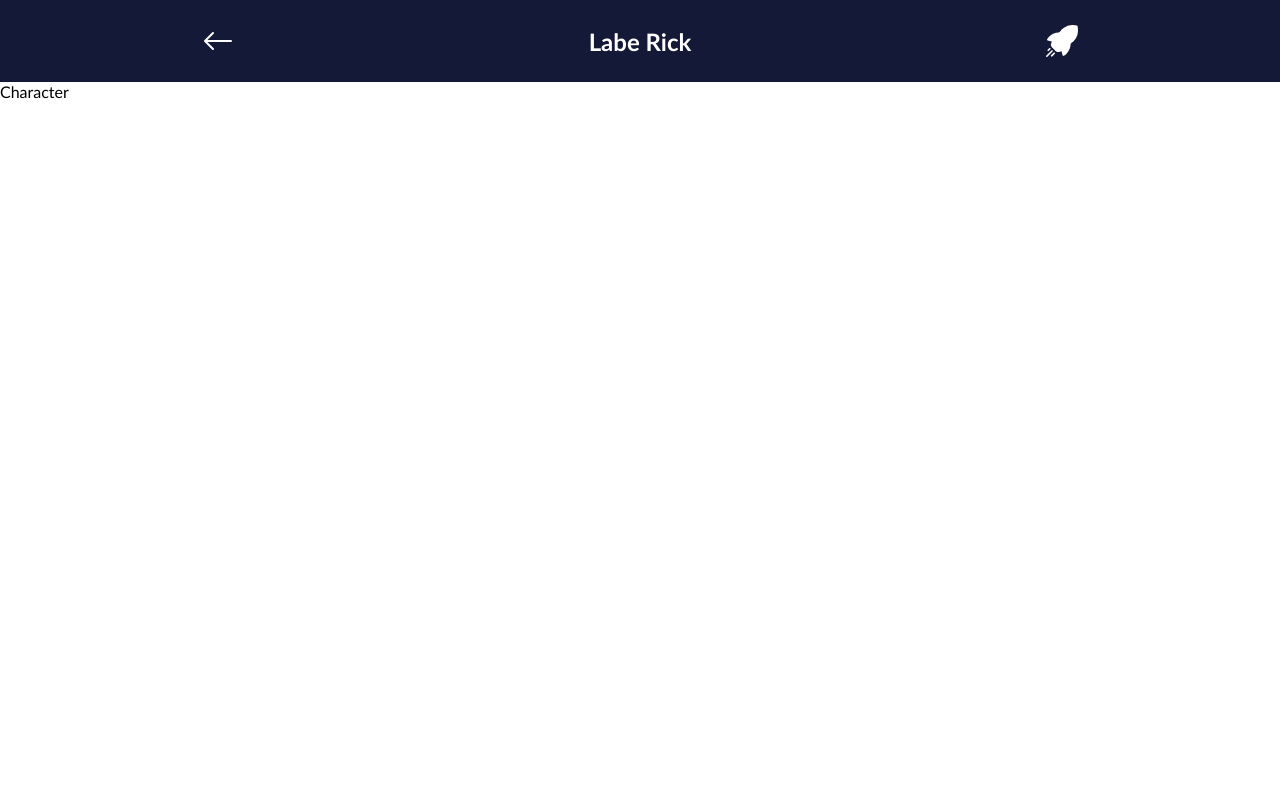
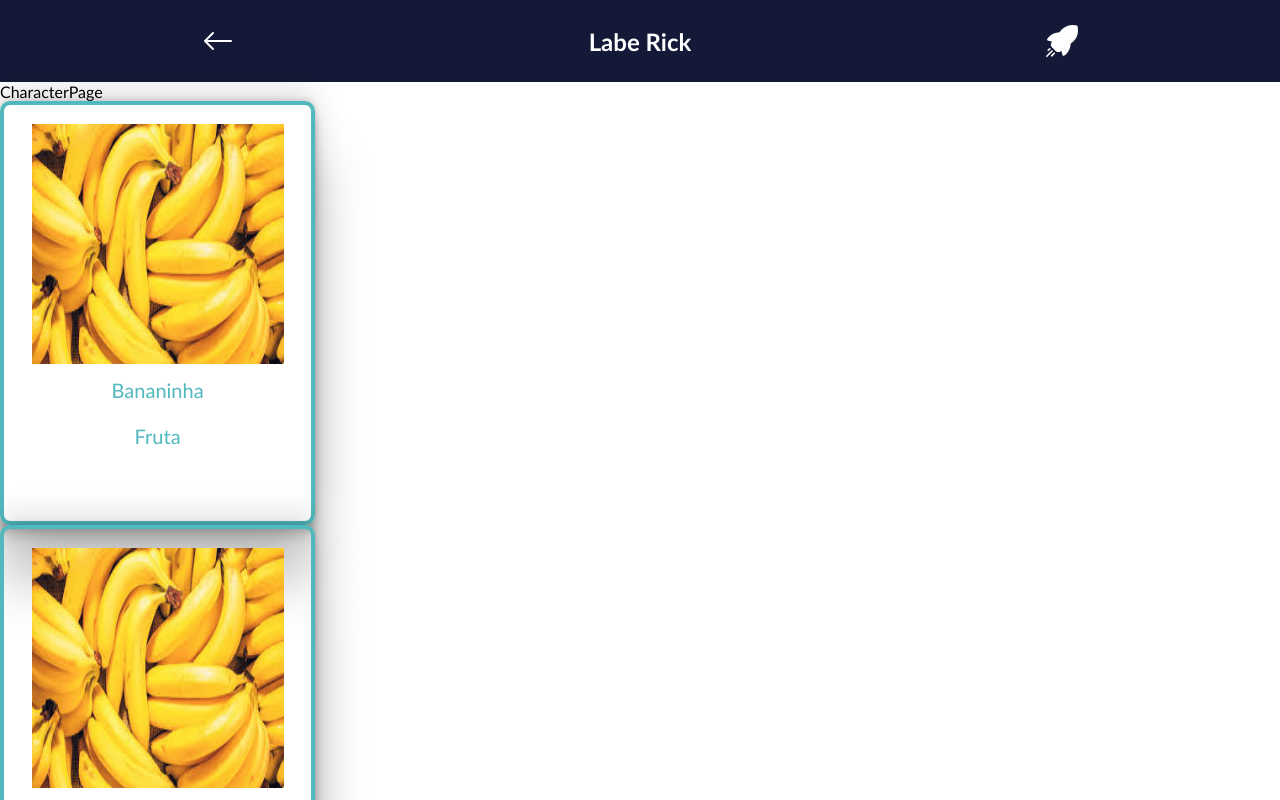
Before and after one commit to MirandaFayra/labe-rick-front-fayra, a React (Create React App) app: page /character in a window 1280 px wide. Shown: the top 800 px of the page. Built offline with nearby package versions, Linux system fonts and the light colour scheme.

Commit message:
Finalizar card

```diff
--- a/src/components/Card/index.js
+++ b/src/components/Card/index.js
@@ -0,0 +1,13 @@
+import {CardContainer} from './styled'
+import Banana from '../../assets/banana.jpeg'
+
+export default function Card(){
+    return(
+        <CardContainer>
+            <img src={Banana}/>
+            <p>Bananinha</p>
+            <p>Fruta</p>
+        </CardContainer>
+    )
+
+}
--- /dev/null
+++ b/src/components/Card/styled.js
@@ -0,0 +1,27 @@
+import styled from "styled-components";
+import theme from "../../constants/THEME";
+
+export const  CardContainer = styled.div`
+    display: flex;
+    flex-direction:column;
+    align-items: center;
+    text-align: center;
+    border:4px solid ${theme.colors.blue500};
+    border-radius:10px;
+    width: 24vw;
+    line-height: 2;
+    height: 52vh;
+    box-shadow: rgba(0, 0, 0, 0.25) 0px 54px 55px, rgba(0, 0, 0, 0.12) 0px -12px 30px, rgba(0, 0, 0, 0.12) 0px 4px 6px, rgba(0, 0, 0, 0.17) 0px 12px 13px, rgba(0, 0, 0, 0.09) 0px -3px 5px;
+    color: ${theme.colors.blue500};
+    font-size:20px;
+
+    p{
+        padding-top:2%;
+    }
+
+    img{
+        width: 82%;
+        margin-top:6%;
+        height: 30vh;
+    }
+`
--- a/src/pages/character-page/index.js
+++ b/src/pages/character-page/index.js
@@ -1,9 +1,17 @@
 import React from 'react';
+import Card from '../../components/Card';
 
 export default function CharacterPage() {
+
     return (
         <>
-            <p>Character</p>
+            <p>CharacterPage</p>
+            <Card/>
+            <Card/>
+            <Card/>
+            <Card/>
+            <Card/>
+            <Card/>
         </>
     );
 }
```
Also changed, not shown: src/assets/banana.jpeg (added).
